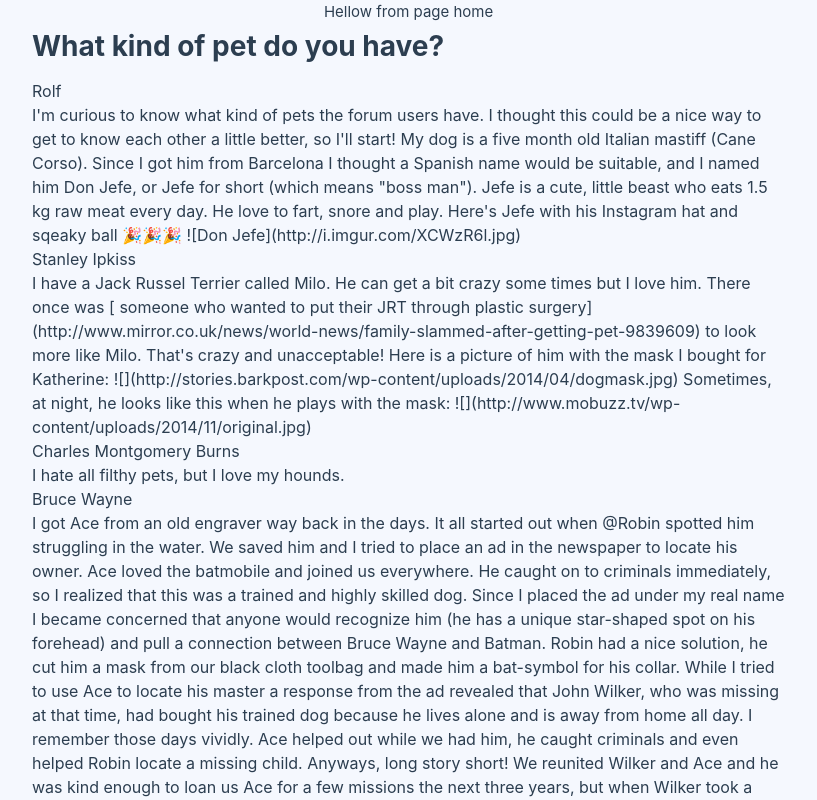
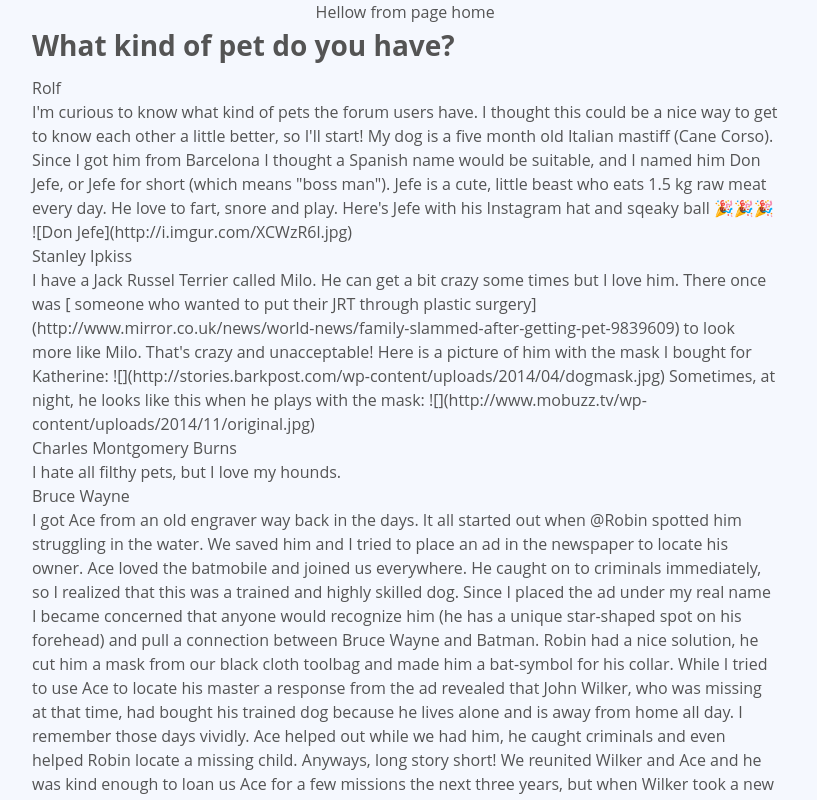
Before and after one commit to AndreNascimento1998/vue-master-class, a Vue app: page / in a window 1280 px wide. Shown: the top 800 px of the page, without its empty margins (0-817 px from the left). Built offline with nearby package versions, Linux system fonts and the light colour scheme.

Commit message:
feat: new route

```diff
--- a/src/App.vue
+++ b/src/App.vue
@@ -1,9 +1,14 @@
 <template>
-    <page-home />
+    <div>
+        <router-view />
+    </div>
 </template>
 
 <script setup>
 import { RouterLink, RouterView } from 'vue-router'
-import PageHome from '@/components/PageHome.vue';
 
 </script>
+
+<style>
+@import "public/style.css";
+</style>
--- a/src/router/index.js
+++ b/src/router/index.js
@@ -1,5 +1,4 @@
 import { createRouter, createWebHistory } from 'vue-router'
-import HomeView from '../views/HomeView.vue'
 
 const router = createRouter({
     history: createWebHistory(import.meta.env.BASE_URL),
@@ -7,16 +6,14 @@ const router = createRouter({
         {
             path: '/',
             name: 'home',
-      component: HomeView
+            component: () => import('@/components/PageHome.vue')
         },
         {
-      path: '/about',
-      name: 'about',
-      // route level code-splitting
-      // this generates a separate chunk (About.[hash].js) for this route
-      // which is lazy-loaded when the route is visited.
-      component: () => import('../views/AboutView.vue')
-    }
+            path: '/thread/:id',
+            name: 'ThreadShow',
+            component: () => import('@/components/PageThreadShow.vue'),
+            props: true
+        },
     ]
 })
 
```
Also changed, not shown: 1 other file (tests, documents, lock files or other folders). Lines whose indentation alone changed are shown as unchanged.
